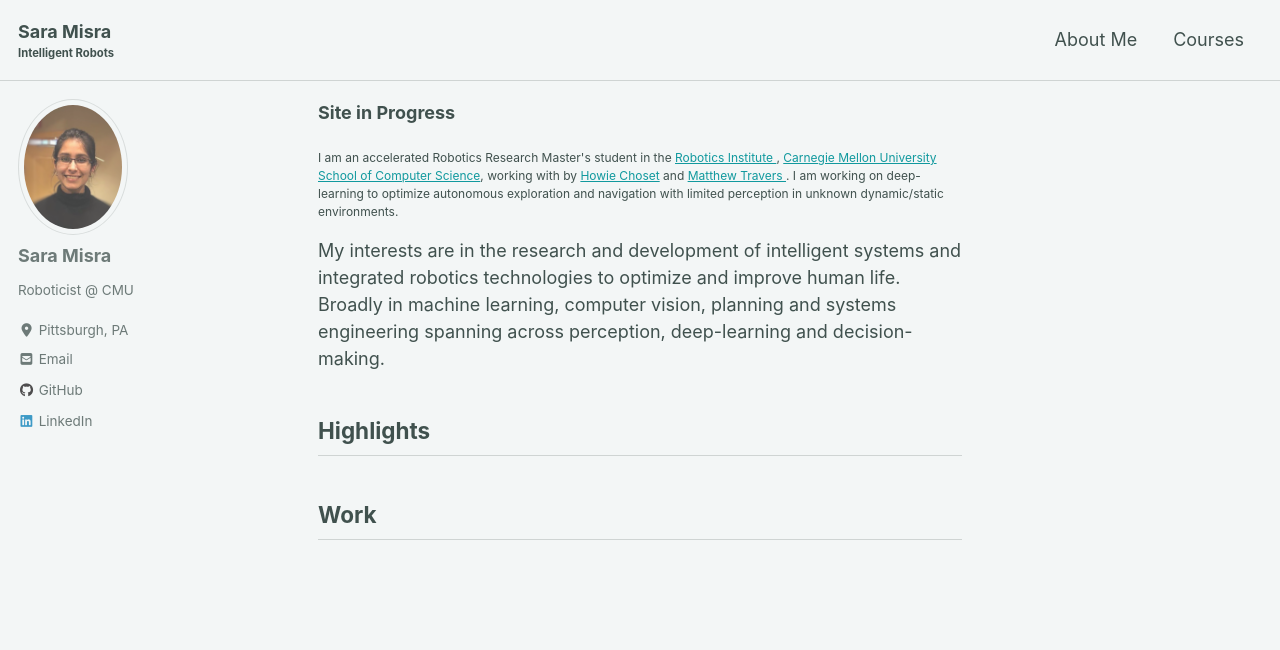
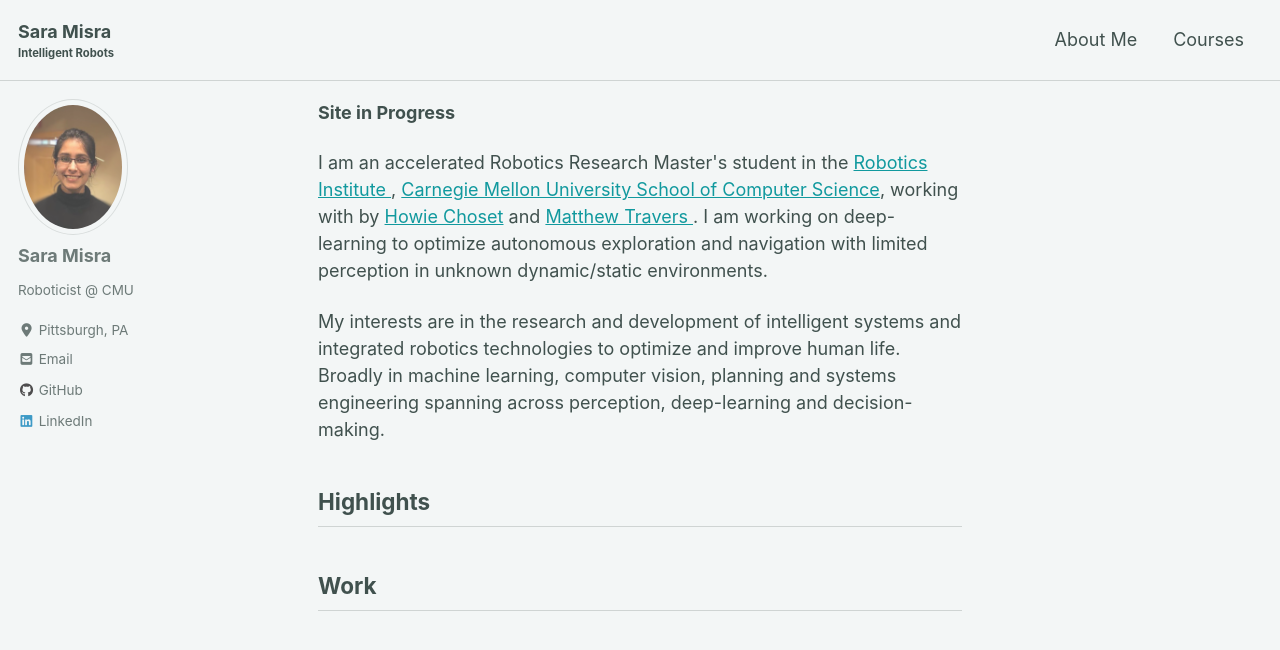
Before and after one commit to saram1sra/saram1sra.github.io, a Jekyll site: the page built from index.html, in a window 1280 px wide and 900 px high. Shown: the top 650 px of the window. Built offline with Jekyll 4.4.1, drawn with Linux system fonts in a browser that asks for light colours; cached includes are drawn as plain includes; nearby versions of some CDN libraries; the list of posts is cut into pages by our own code.

Commit message:
experimenting with fonts

```diff
--- a/index.html
+++ b/index.html
@@ -5,7 +5,7 @@
 
 <p><b>Site in Progress</b></p>
 
-<p style="font-size:12px">
+<p style="font: size 14;">
 
 I am an accelerated Robotics Research Master's student in the <a href='https://www.ri.cmu.edu/'>Robotics Institute </a>,
 <a href='https://www.cs.cmu.edu/'>Carnegie Mellon University School of Computer Science</a>,
```
